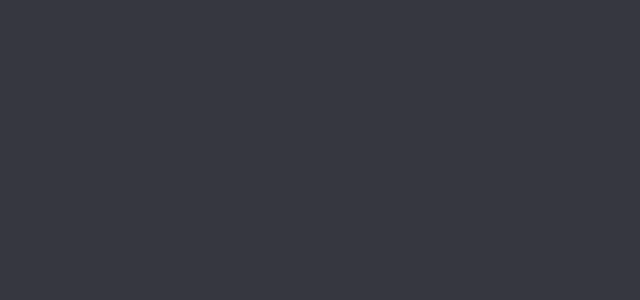
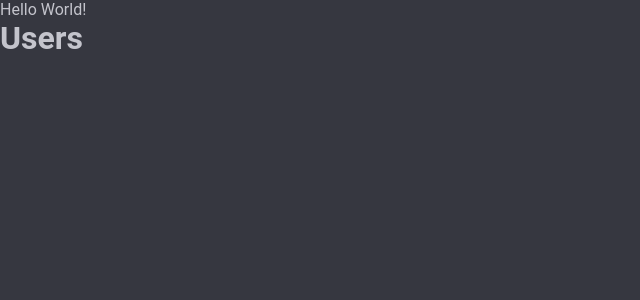
Before and after one commit to migyas/challenge-whitelabel, a React (Vite) app: page /users in a window 1280 px wide. Before the commit this address had no page. Shown: the top 300 px of the page, without its empty margins (0-640 px from the left). Built offline with nearby package versions, Linux system fonts and the light colour scheme.

Commit message:
feat: suspense loader

```diff
--- a/src/Router.tsx
+++ b/src/Router.tsx
@@ -1,32 +1,87 @@
-import { lazy, Suspense } from "react";
+import { lazy } from "react";
 import { Routes, Route, Navigate } from "react-router-dom";
+import { SuspenseLoader } from "./components/SuspenseLoader";
 import { DefaultLayout } from "./layouts/DefaultLayout";
 
-const Dashboard = lazy(() => import("./pages/Dashboard"));
-const SignIn = lazy(() => import("./pages/SignIn"));
-const SignUp = lazy(() => import("./pages/SignUp"));
+const routesPublic = [
+  {
+    path: "/signin",
+    element: lazy(() => import("./pages/SignIn")),
+  },
+  {
+    path: "/signup",
+    element: lazy(() => import("./pages/SignUp")),
+  },
+];
 
-// const routesDashboard = [
-//   {
-//     path: "/usuarios",
-//     element: <Dashboard />,
-//     isIndex: true,
-//     isPrivate: true,
-//   },
-// ];
+const routesPrivate = [
+  {
+    path: "/",
+    element: lazy(() => import("./pages/Dashboard")),
+    isIndex: true,
+  },
+  {
+    path: "/shop",
+    element: lazy(() => import("./pages/Shop")),
+    isIndex: false,
+  },
+  {
+    path: "/users",
+    element: lazy(() => import("./pages/Users")),
+    isIndex: false,
+  },
+];
 
 export function Router() {
+  const isAuth = true;
+
   return (
     <Routes>
-      <Route element={<Navigate to="/signin" />} index />
-      <Route path="/signin" element={<SignIn />} />
-      <Route path="/signup" element={<SignUp />} />
-
-      <Route path="/dashboard" element={<DefaultLayout />}>
-        <Route index element={<Dashboard />} />
-        {/* <Route path="/" element={<SignIn />} /> */}
-        {/* <Route path="/history" element={<History />} /> */}
-      </Route>
+      {isAuth ? (
+        <Route path="/" element={<DefaultLayout />}>
+          {routesPrivate.map((route) => {
+            if (route.isIndex) {
+              return (
+                <Route
+                  index
+                  element={
+                    <SuspenseLoader>
+                      <route.element />
+                    </SuspenseLoader>
+                  }
+                />
+              );
+            }
+            return (
+              <Route
+                path={route.path}
+                element={
+                  <SuspenseLoader>
+                    <route.element />
+                  </SuspenseLoader>
+                }
+              />
+            );
+          })}
+        </Route>
+      ) : (
+        <Route element={<Navigate to="/signin" />} index />
+      )}
+      {routesPublic.map((route) => (
+        <Route
+          key={route.path}
+          path={route.path}
+          element={
+            isAuth ? (
+              <Navigate to="/" />
+            ) : (
+              <SuspenseLoader>
+                <route.element />
+              </SuspenseLoader>
+            )
+          }
+        />
+      ))}
     </Routes>
   );
 }
--- /dev/null
+++ b/src/components/SuspenseLoader/index.tsx
@@ -0,0 +1,10 @@
+import { Suspense, PropsWithChildren } from "react";
+import { SuspenseContainer } from "./styles";
+
+export function SuspenseLoader({ children }: PropsWithChildren) {
+  return (
+    <Suspense fallback={<SuspenseContainer>&ensp;</SuspenseContainer>}>
+      {children}
+    </Suspense>
+  );
+}
--- /dev/null
+++ b/src/components/SuspenseLoader/styles.ts
@@ -0,0 +1,12 @@
+import styled from "styled-components";
+
+export const SuspenseContainer = styled.div`
+  width: 100vw;
+  height: 100vh;
+  position: absolute;
+  border-bottom: 5px solid ${(props) => props.theme["yellow-500"]};
+
+  display: flex;
+  justify-content: center;
+  color: ${(props) => props.theme["green-500"]};
+`;
--- /dev/null
+++ b/src/pages/Shop/index.tsx
@@ -0,0 +1,3 @@
+export default function Shop() {
+  return <h1>Shop</h1>;
+}
--- a/src/pages/SignUp/styles.ts
+++ b/src/pages/SignUp/styles.ts
@@ -71,20 +71,6 @@ export const FormContainer = styled.form`
     font-size: 0.875rem;
   }
 
-  select {
-    width: 100%;
-    border: 1px solid ${(props) => props.theme["gray-100"]};
-    border-radius: 5px;
-    height: 41px;
-    padding: 0.75rem;
-    font-size: 0.875rem;
-
-    -webkit-appearance: none;
-    -moz-appearance: none;
-    text-indent: 1px;
-    text-overflow: "";
-  }
-
   button[type="submit"] {
     height: 45px;
     border-radius: 5px;
--- /dev/null
+++ b/src/pages/Users/index.tsx
@@ -0,0 +1,3 @@
+export default function Users() {
+  return <h1>Users</h1>;
+}
```
